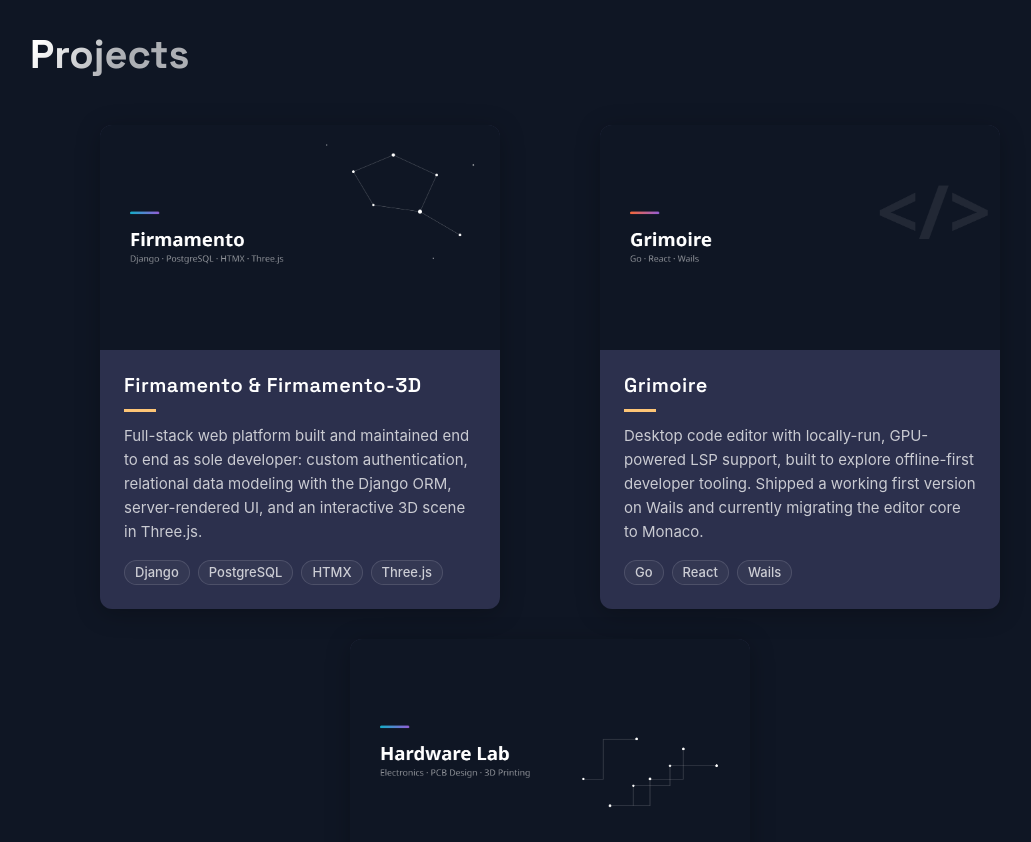
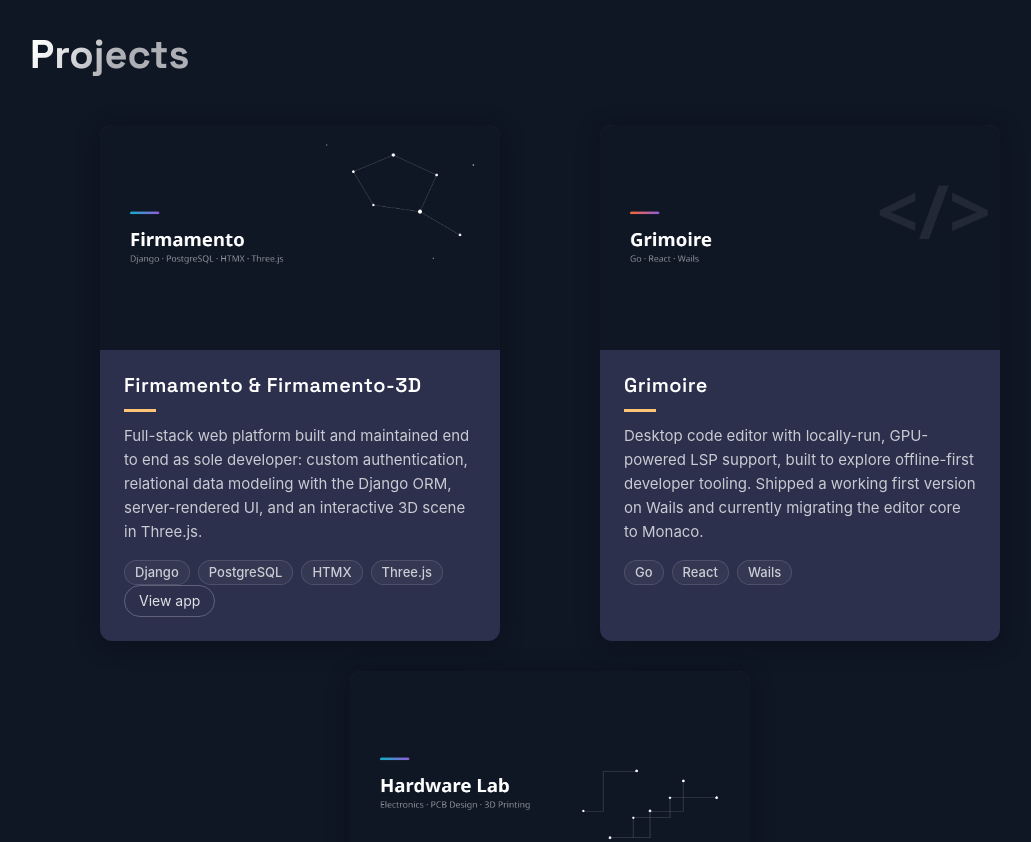
Before and after one commit to zzzNitro/Portfolio, a Next.js app: page / in a window 1280 px wide. Shown: the part 960-1802 px from the top of the page, without its empty margins (90-1121 px from the left). Built offline with nearby package versions, Linux system fonts and the light colour scheme; a web font is replaced by a local one.

Commit message:
update firmamento link

```diff
--- a/public/resume.json
+++ b/public/resume.json
@@ -69,6 +69,7 @@
     {
       "name": "Firmamento & Firmamento-3D",
       "description": "Full-stack web platform built and maintained end to end as sole developer: custom authentication, relational data modeling with the Django ORM, server-rendered UI, and an interactive 3D scene in Three.js.",
+      "url": "https://ortolandecristal.pablobenito.cl",
       "keywords": ["Django", "PostgreSQL", "HTMX", "Three.js"]
     },
     {
--- a/src/components/Projects/Projects.js
+++ b/src/components/Projects/Projects.js
@@ -3,6 +3,7 @@
 import {
     BlogCard,
     CardInfo,
+    CardOverlayLink,
     ExternalLinks,
     GridContainer,
     HeaderThree,
@@ -35,6 +36,12 @@
             {projects.map(
                 ({ id, image, title, description, tags, source, visit }) => (
                     <BlogCard key={id}>
+                        {
+                            visit && visit !== '' ?
+                            <CardOverlayLink href={visit} target="_blank" rel="noopener noreferrer" aria-label={`${title} — view live app`} />
+                            :
+                            null
+                        }
                         {image ? <Img src={image} alt={title} /> : null}
                         <TitleContent>
                             <HeaderThree>{title}</HeaderThree>
--- a/src/components/Projects/ProjectsStyles.js
+++ b/src/components/Projects/ProjectsStyles.js
@@ -35,6 +35,15 @@
   overflow: hidden;
   width: 100%;
   max-width: 400px;
+  position: relative;
+`;
+
+// Stretched link: covers the whole card so the card itself is clickable.
+// Kept below the UtilityList (z-index: 2) so the pill links stay clickable.
+export const CardOverlayLink = styled.a`
+  position: absolute;
+  inset: 0;
+  z-index: 1;
 `;
 export const TitleContent = styled.div`
   text-align: left;
@@ -89,6 +98,8 @@
   margin-top: auto;
   display: flex;
   gap: 12px;
+  position: relative;
+  z-index: 2;
 `;
 
 export const ExternalLinks = styled.a`
--- a/src/constants/profile.js
+++ b/src/constants/profile.js
@@ -75,7 +75,7 @@
     image: '/images/firmamento.png',
     tags: ['Django', 'PostgreSQL', 'HTMX', 'Three.js'],
     source: '',
-    visit: '',
+    visit: 'https://ortolandecristal.pablobenito.cl',
   },
   {
     id: 1,
```
Also changed, not shown: public/llms.txt, 1 other file (tests, documents, lock files or other folders).
